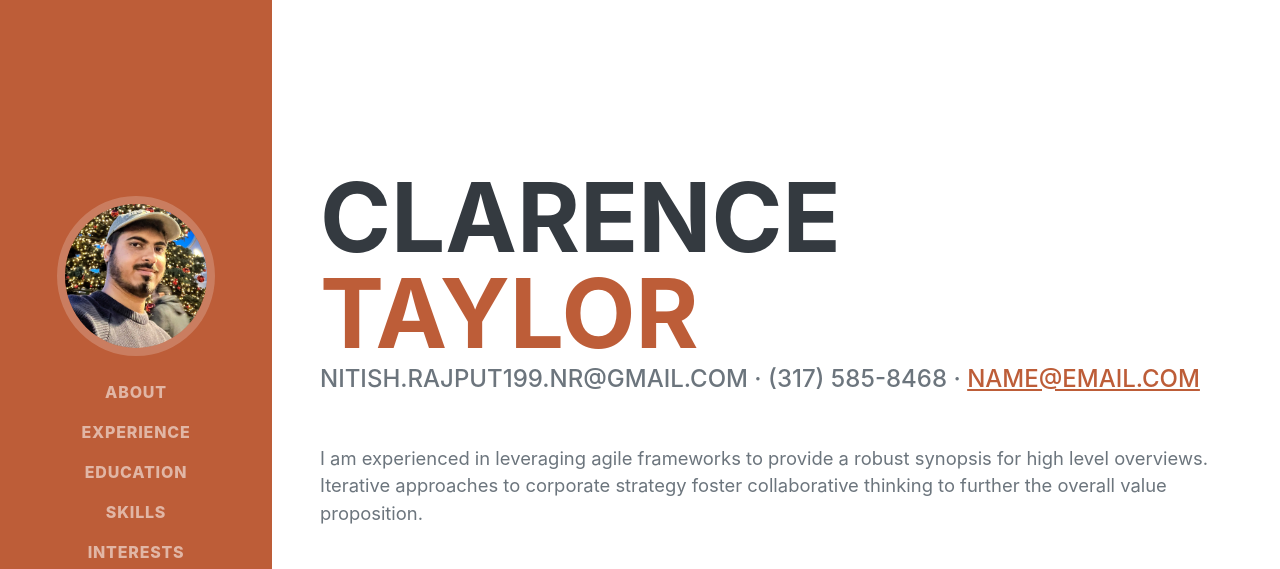
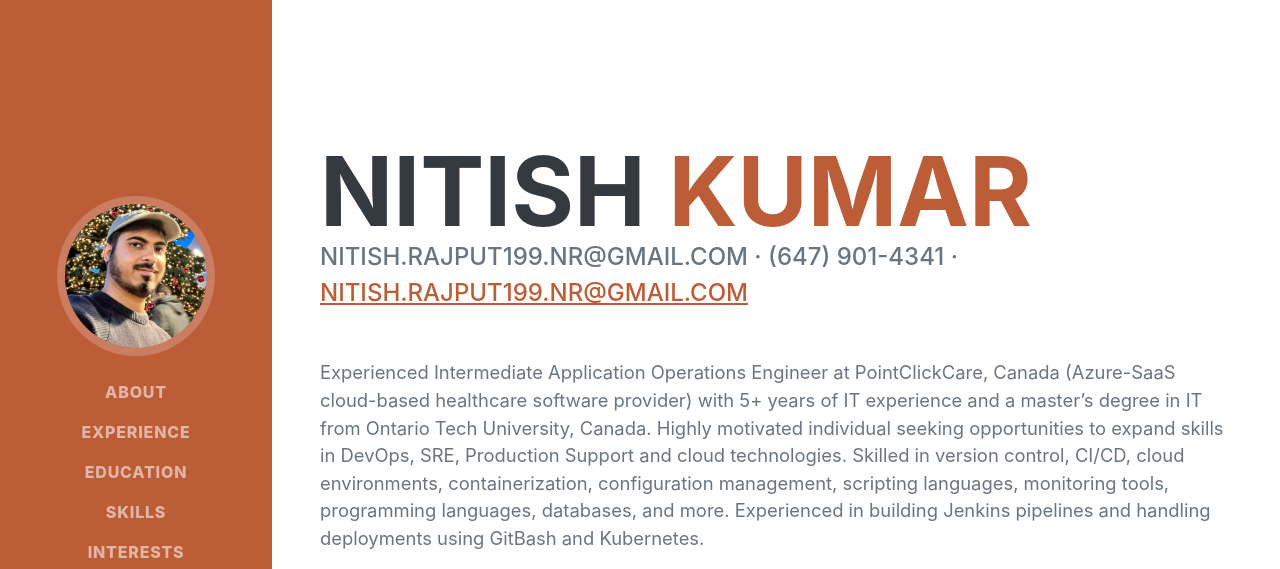
Before and after one commit to nitishrajput/nitishrajput.github.io, a plain HTML site: page index.html in a window 1280 px wide. Shown: the top 569 px of the page. Drawn offline with nearby package versions, Linux system fonts and the light colour scheme; a web font is replaced by a local one.

Commit message:
Update index.html

```diff
--- a/index.html
+++ b/index.html
@@ -40,14 +40,14 @@
             <section class="resume-section" id="about">
                 <div class="resume-section-content">
                     <h1 class="mb-0">
-                        Clarence
-                        <span class="text-primary">Taylor</span>
+                        Nitish
+                        <span class="text-primary">Kumar</span>
                     </h1>
                     <div class="subheading mb-5">
-                        nitish.rajput199.nr@gmail.com · (317) 585-8468 ·
-                        <a href="mailto:name@email.com">name@email.com</a>
+                        nitish.rajput199.nr@gmail.com · (647) 901-4341 ·
+                        <a href="mailto:nitish.rajput199.nr@gmail.com">nitish.rajput199.nr@gmail.com</a>
                     </div>
-                    <p class="lead mb-5">I am experienced in leveraging agile frameworks to provide a robust synopsis for high level overviews. Iterative approaches to corporate strategy foster collaborative thinking to further the overall value proposition.</p>
+                    <p class="lead mb-5">Experienced Intermediate Application Operations Engineer at PointClickCare, Canada (Azure-SaaS cloud-based healthcare software provider) with 5+ years of IT experience and a master’s degree in IT from Ontario Tech University, Canada. Highly motivated individual seeking opportunities to expand skills in DevOps, SRE, Production Support and cloud technologies. Skilled in version control, CI/CD, cloud environments, containerization, configuration management, scripting languages, monitoring tools, programming languages, databases, and more. Experienced in building Jenkins pipelines and handling deployments using GitBash and Kubernetes.</p>
                     <div class="social-icons">
                         <a class="social-icon" href="#!"><i class="fab fa-linkedin-in"></i></a>
                         <a class="social-icon" href="#!"><i class="fab fa-github"></i></a>
```
